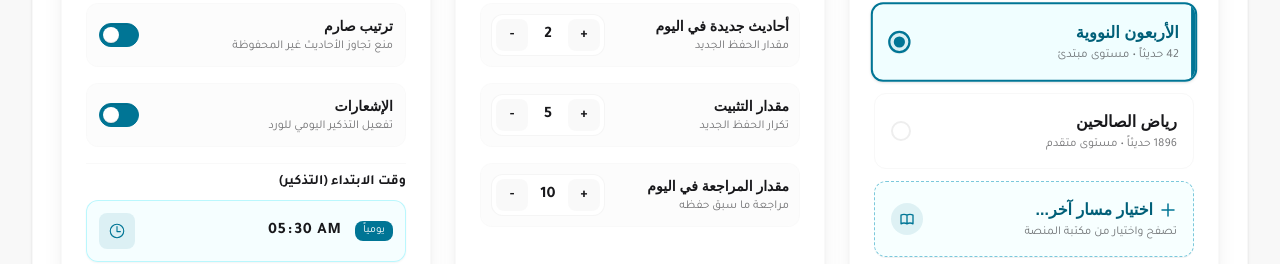
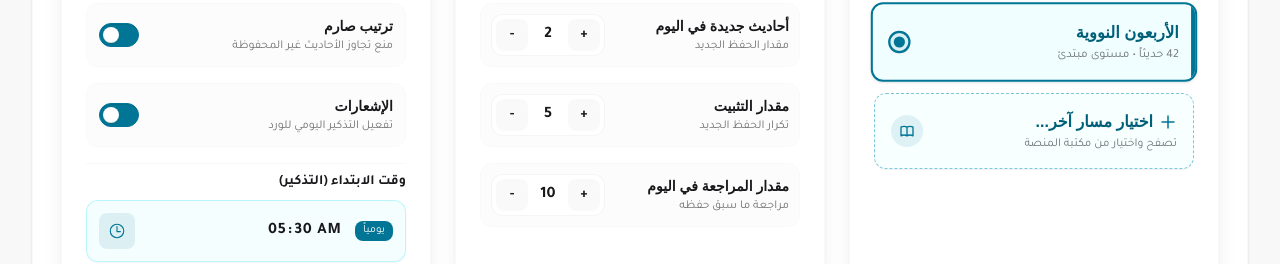
Before and after one commit to AshrafRedaRadi/Athar, a React (Vite) app: page /plan in a window 1280 px wide. Shown: the part 876-1140 px from the top of the page. Built offline with nearby package versions, Linux system fonts and the light colour scheme; no server answers; a web font is replaced by a local one.

Commit message:
fix in plan page

```diff
--- a/src/components/plan/SelectedTrack.jsx
+++ b/src/components/plan/SelectedTrack.jsx
@@ -4,8 +4,7 @@ import SelectBookModal from './SelectBookModal';
 
 const SelectedTrack = (props) => {
   const defaultTracks = props.tracks || [
-    { id: 1, title: 'الأربعون النووية', count: 42, countUnit: 'حديثاً', level: 'مستوى مبتدئ' },
-    { id: 2, title: 'رياض الصالحين', count: 1896, countUnit: 'حديثاً', level: 'مستوى متقدم' },
+    { id: 1, title: 'الأربعون النووية', count: 42, countUnit: 'حديثاً', level: 'مستوى مبتدئ' }
   ];
 
   const [tracksList, setTracksList] = useState(defaultTracks);
```
